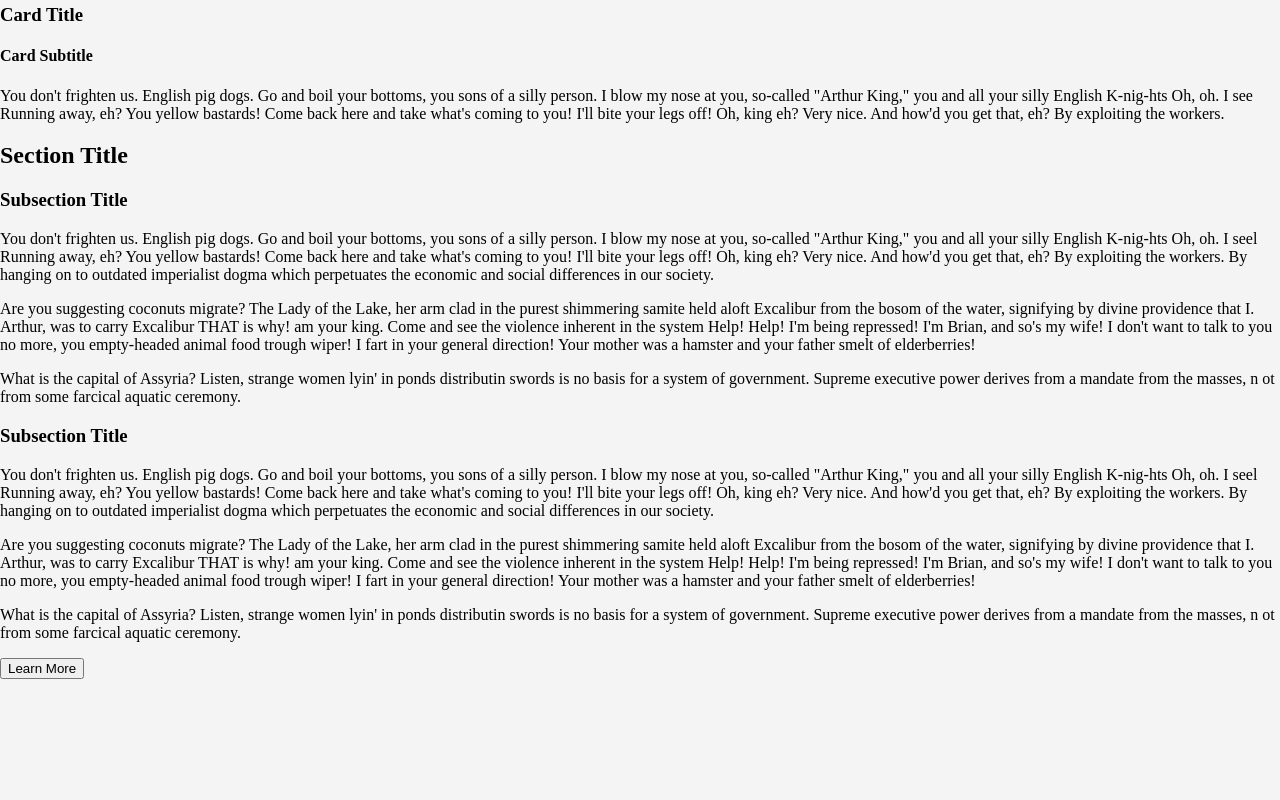
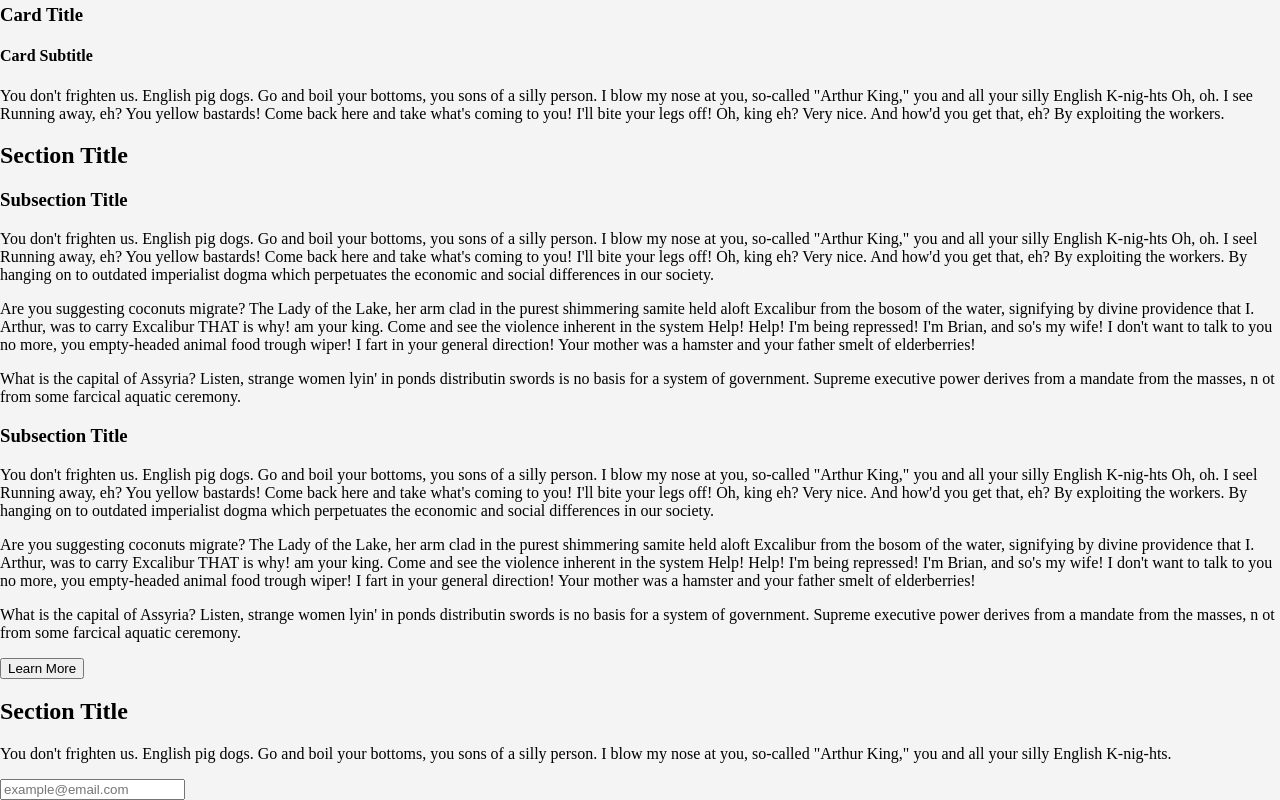
Before and after one commit to a9na/pandoo, a plain HTML site: page index.html in a window 1280 px wide. Shown: the part 1044-1844 px from the top of the page. Before the commit the page ends 1723 px from the top, so only its background shows below. Drawn offline with Linux system fonts and the light colour scheme.

Commit message:
Add newsletter signup

```diff
--- a/index.html
+++ b/index.html
@@ -116,6 +116,18 @@
         <button class="learn-more" aria-label="Learn more about this section">Learn More</button>
     </section>
 
+    <section class="newsletter-signup">
+        <h2>Section Title</h2>
+        <p>You don't frighten us. English pig dogs. Go and boil your bottoms, you sons of a silly person. I blow my nose at you, so-called "Arthur King," you and all your silly English K-nig-hts.</p>
+        <form aria-label="Newsletter Signup">
+            <div class="newsletter-signup__input">
+                <input id="email" type="email" placeholder="example@email.com" aria-required="true">
+            </div>
+        </form>
+    </section>
+</main>
+
+
 </main>
 </body>
 </html>
```
